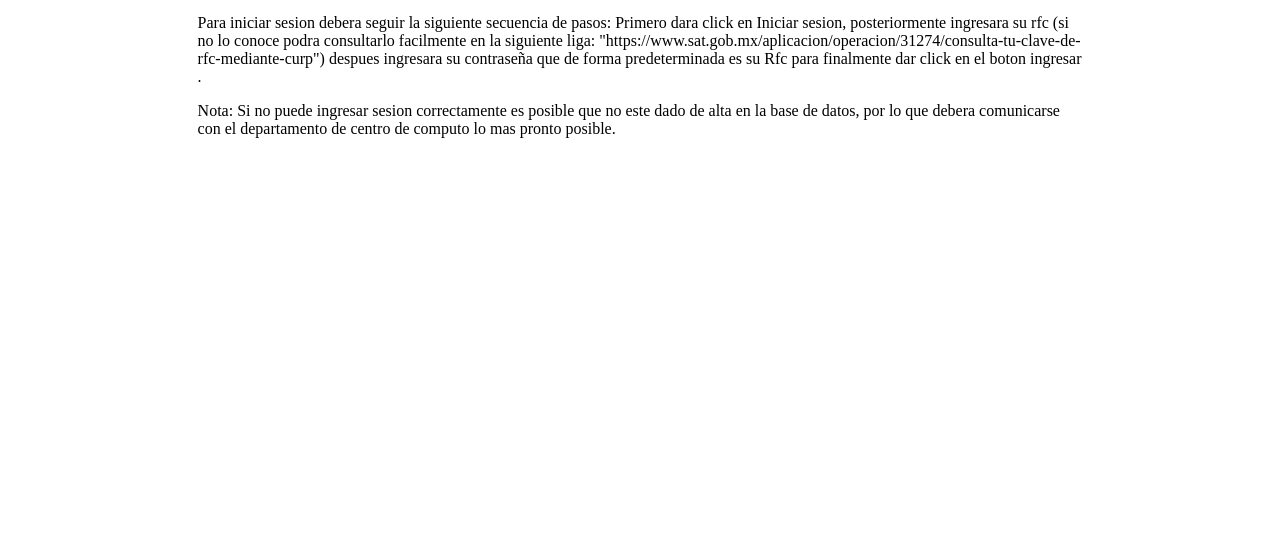
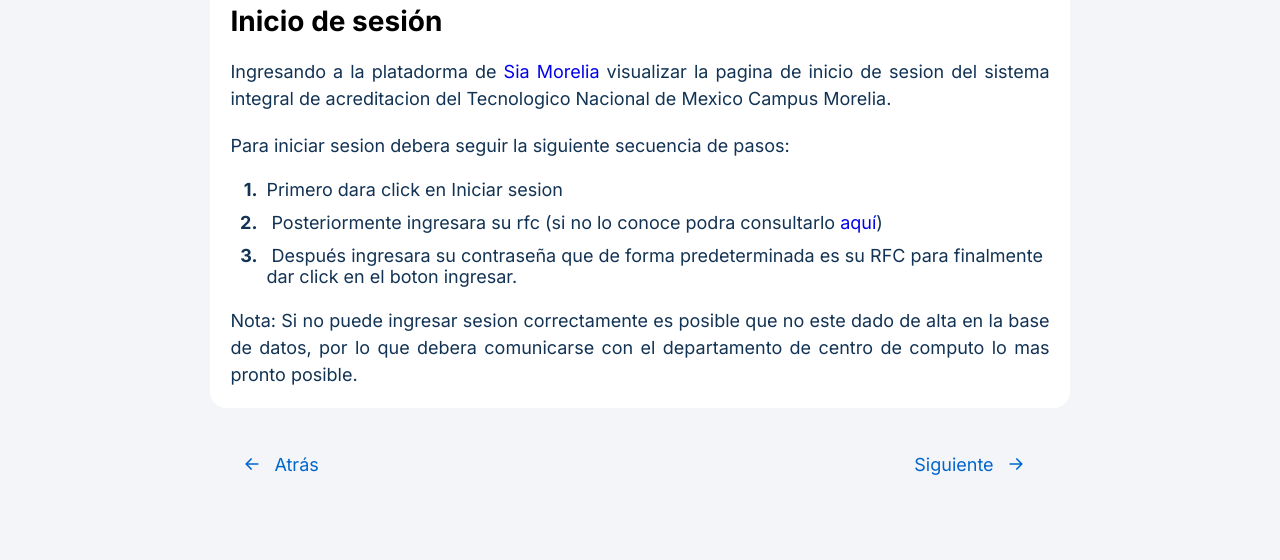
Before and after one commit to AlejandroRosales21/sia-manual, a plain HTML site: page iniciosesion.html in a window 1280 px wide. Shown: the part 656-1216 px from the top of the page. Before the commit the page ends 810 px from the top, so only its background shows below. Drawn offline with Linux system fonts and the light colour scheme.

Commit message:
style: 🎨 cambios mayores de estilos

```diff
--- a/estilos.css
+++ b/estilos.css
@@ -1,28 +1,184 @@
+@import url('https://fonts.googleapis.com/css2?family=Inter:wght@400;500;600;700&family=Source+Code+Pro:wght@400;700;800&display=swap');
+
+/* ESTILOS GLOBALES */
+* {
+  margin: 0;
+  padding: 0;
+}
+html {
+  font-size: 62.5%;
+  font-family: 'Inter', sans-serif;
+  background-color: #f3f5f8;
+}
+p {
+  font-size: 1.8rem;
+  color: #123354;
+}
+a {
+  font-size: 1.8rem;
+  text-decoration: none;
+}
+a:visited {
+  color: #0066cc;
+}
+ul li {
+  list-style: none;
+}
+ol {
+  counter-reset: item;
+}
+ol > li {
+  margin: 0;
+  padding: 0 0 0 2em;
+  text-indent: -2em;
+  list-style-type: none;
+  counter-increment: item;
+}
+ol > li:before {
+  display: inline-block;
+  width: 1.5em;
+  padding-right: 0.5em;
+  font-weight: bold;
+  text-align: right;
+  content: counter(item) '.';
+}
+li {
+  font-size: 1.8rem;
+  color: #123354;
+}
+
+/* CONTENEDOR */
 .contenedor {
-    margin: 0 auto;
-    width: 70%;
+  display: flex;
+  flex-direction: column;
+  align-items: center;
+  row-gap: 20px;
+  margin: 0 auto 60px;
+  width: 80%;
 }
+.contenedor h1 {
+  font-family: 'Source Code Pro', monospace;
+  font-size: 3.6rem;
+  font-weight: 800;
+  margin-top: 40px;
+}
+.contenedor p {
+  line-height: 150%;
+}
+.contenedor ol {
+  display: flex;
+  flex-direction: column;
+  row-gap: 12px;
+}
+/* CONTENEDOR GIFS */
 .contenedorimg {
   display: flex;
   justify-content: center;
   margin-top: 40px;
   width: 100%;
 }
+.contenedorimg img {
+  border: 2px solid #123354;
+  border-radius: 8px;
+}
+/* CONTENDOR BLANCO */
+.contenedorblanco {
+  width: 80%;
+  display: flex;
+  flex-direction: column;
+  row-gap: 20px;
+  padding: 20px;
+  border-radius: 16px;
+  background-color: white;
+}
+.contenedorblanco h2 {
+  font-size: 2.8rem;
+}
+.contenedorblanco p {
+  text-align: justify;
+}
+/* CONTENEDOR NAVEGACION */
+.contenedornavegacion {
+  width: 80%;
+  display: flex;
+  align-items: center;
+  justify-content: space-between;
+}
+.contenedornavegacion a {
+  color: #0066cc;
+  margin-right: 12px;
+}
+.cambio-de-pagina {
+  display: flex;
+  align-items: center;
+}
+.cambio-de-pagina:hover {
+  cursor: pointer;
+}
+.cambio-de-pagina svg {
+  margin: 0 12px;
+}
+.flecha {
+  width: 20px;
+}
 
+/* PAGINA PRINCIPAL */
 .contenedor-principal {
   display: flex;
   flex-direction: column;
   align-items: center;
   justify-content: center;
+  row-gap: 40px;
 }
-.contenedor-principal h1, .contenedor-principal p {
+.contenedor-principal h1 {
+  margin-top: 40px;
+  font-family: 'Source Code Pro', monospace;
+  font-weight: 800;
+  font-size: 5rem;
+  color: #8092a4;
+}
+.contenedor-principal h1 span {
+  color: #123354;
+}
+.contenedor-principal h1,
+.contenedor-principal p {
   text-align: center;
 }
-.contenedor-principal h2,.contenedor-principal ul {
+.contenedor-principal h2,
+.contenedor-principal ul {
   display: inline;
   width: 100%;
 }
 
-li {
-    list-style: none;
+.info__principal {
+  display: flex;
+  flex-direction: column;
+  align-items: center;
+  row-gap: 8px;
 }
+.info__principal h3 {
+  font-size: 2rem;
+}
+
+/* INDICE */
+.indice {
+  width: 100%;
+  display: flex;
+  flex-direction: column;
+  row-gap: 12px;
+  margin-bottom: 40px;
+  padding: 20px;
+  border-radius: 16px;
+  background-color: white;
+}
+.indice h2 {
+  font-size: 3.6rem;
+}
+.indice h3 {
+  font-size: 2.2rem;
+}
+.indice ul {
+  display: flex;
+  flex-direction: column;
+  row-gap: 12px;
+}
--- a/iniciosesion.html
+++ b/iniciosesion.html
@@ -12,25 +12,76 @@
       <div class="contenedorimg">
         <img width="100%" src="./gif/inicio.gif" />
       </div>
-      <h1>Inicio de sesión</h1>
-      <p>
-        Ingresando a la siguiente url "http://sia.morelia.tecnm.mx/" podra
-        visualizar la pagina de inicio de sesion del sistema integral de
-        acreditacion del Tecnologico Nacional de Mexico Campus Morelia.
-      </p>
-      <p>
-        Para iniciar sesion debera seguir la siguiente secuencia de pasos:
-        Primero dara click en Iniciar sesion, posteriormente ingresara su
-        rfc (si no lo conoce podra consultarlo facilmente en la siguiente liga:
-        "https://www.sat.gob.mx/aplicacion/operacion/31274/consulta-tu-clave-de-rfc-mediante-curp")
-        despues ingresara su contraseña que de forma predeterminada es su
-        Rfc para finalmente dar click en el boton ingresar .
-      </p>
-      <p>
-        Nota: Si no puede ingresar sesion correctamente es posible que no este
-        dado de alta en la base de datos, por lo que debera comunicarse con el
-        departamento de centro de computo lo mas pronto posible.
-      </p>
+      <div class="contenedorblanco">
+        <h2>Inicio de sesión</h2>
+        <p>
+          Ingresando a la platadorma de
+          <a href="http://sia.morelia.tecnm.mx/" target="_blank" rel="noopener noreferrer"
+            >Sia Morelia</a
+          >
+          visualizar la pagina de inicio de sesion del sistema integral de acreditacion del
+          Tecnologico Nacional de Mexico Campus Morelia.
+        </p>
+        <p>Para iniciar sesion debera seguir la siguiente secuencia de pasos:</p>
+
+        <ol>
+          <li>Primero dara click en Iniciar sesion</li>
+          <li>
+            Posteriormente ingresara su rfc (si no lo conoce podra consultarlo
+            <a
+              href="https://www.sat.gob.mx/aplicacion/operacion/31274/consulta-tu-clave-de-rfc-mediante-curp"
+              target="_blank"
+              rel="noopener noreferrer"
+              >aquí</a
+            >)
+          </li>
+          <li>
+            Después ingresara su contraseña que de forma predeterminada es su RFC para finalmente
+            dar click en el boton ingresar.
+          </li>
+        </ol>
+        <p>
+          Nota: Si no puede ingresar sesion correctamente es posible que no este dado de alta en la
+          base de datos, por lo que debera comunicarse con el departamento de centro de computo lo
+          mas pronto posible.
+        </p>
+      </div>
+      <div class="contenedornavegacion">
+        <a href="./index.html" class="cambio-de-pagina">
+          <svg
+            class="flecha"
+            width="72"
+            height="72"
+            viewBox="0 0 72 72"
+            fill="none"
+            xmlns="http://www.w3.org/2000/svg">
+            <path
+              d="M15 36L33 18M15 36L33 54M15 36H57"
+              stroke="#0066cc"
+              stroke-width="6"
+              stroke-linecap="round"
+              stroke-linejoin="round" />
+          </svg>
+          Atrás
+        </a>
+        <a href="./perfil.html" class="cambio-de-pagina"
+          >Siguiente
+          <svg
+            class="flecha"
+            width="72"
+            height="72"
+            viewBox="0 0 72 72"
+            fill="none"
+            xmlns="http://www.w3.org/2000/svg">
+            <path
+              d="M57 36L39 18M57 36L39 54M57 36H15"
+              stroke="#0066cc"
+              stroke-width="6"
+              stroke-linecap="round"
+              stroke-linejoin="round" />
+          </svg>
+        </a>
+      </div>
     </div>
   </body>
 </html>
```
Also changed, not shown: index.html (+22 -34 lines), perfil.html (+22 -18 lines). Lines whose indentation alone changed are shown as unchanged.
